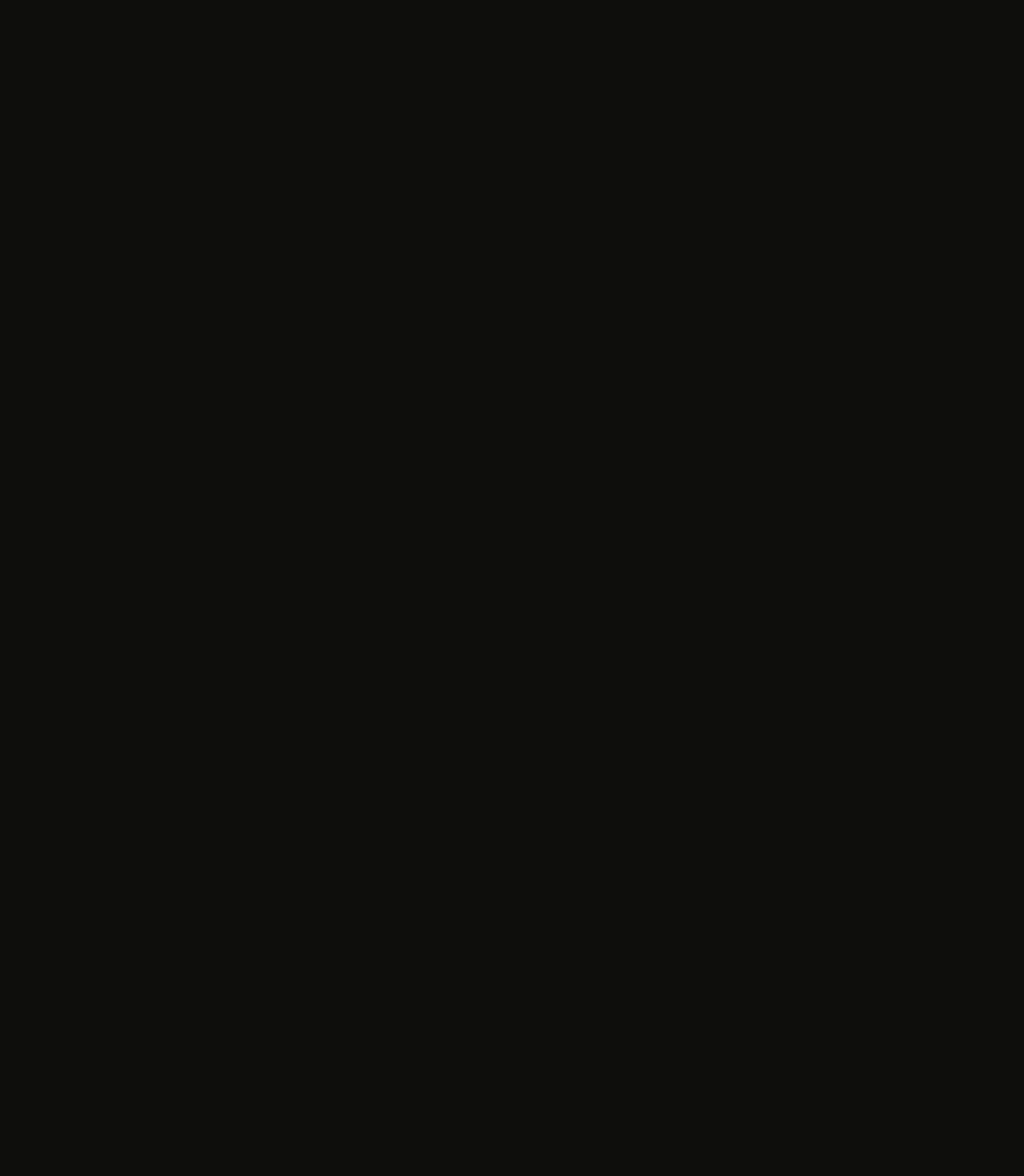
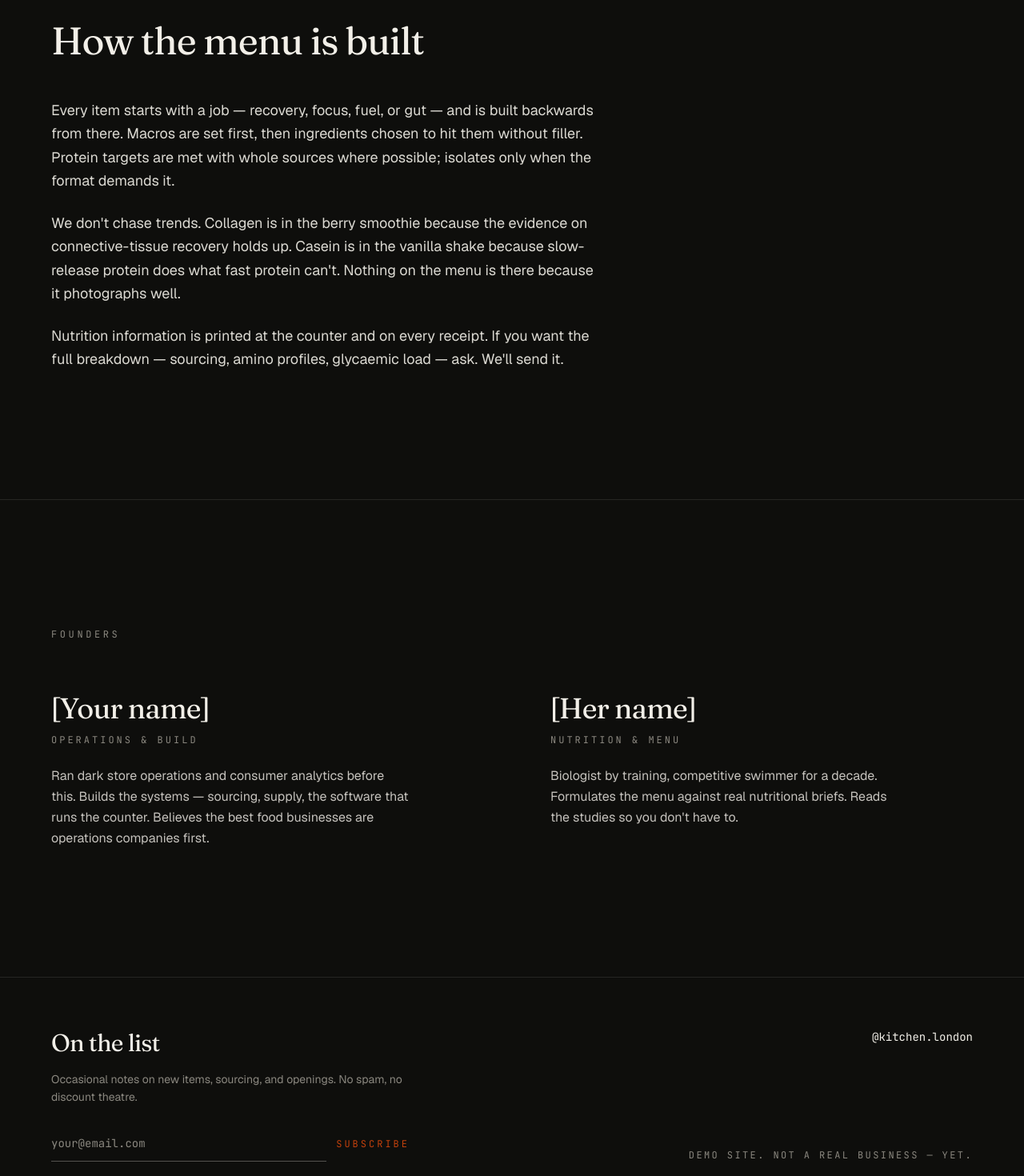
Before and after one commit to coombesmatthew/kitchen-site, a Next.js app: page / in a window 1280 px wide. Shown: the part 3380-4850 px from the top of the page at 80% size. Before the commit the page ends 3166 px from the top, so only its background shows below. Built offline with nearby package versions, Linux system fonts and the light colour scheme.

Commit message:
Stage 4: science + founders + footer

```diff
--- a/app/page.tsx
+++ b/app/page.tsx
@@ -1,6 +1,9 @@
 import Hero from "@/components/Hero";
 import Principles from "@/components/Principles";
 import Menu from "@/components/Menu";
+import Science from "@/components/Science";
+import Founders from "@/components/Founders";
+import Footer from "@/components/Footer";
 
 export default function Home() {
   return (
@@ -8,6 +11,9 @@
       <Hero />
       <Principles />
       <Menu />
+      <Science />
+      <Founders />
+      <Footer />
     </main>
   );
 }
--- /dev/null
+++ b/components/Footer.tsx
@@ -0,0 +1,45 @@
+"use client";
+
+import { footer } from "@/content";
+
+export default function Footer() {
+  return (
+    <footer className="px-8 md:px-16 pt-16 pb-24 border-t border-fg/10">
+      <div className="grid grid-cols-1 md:grid-cols-2 gap-16">
+        <div className="max-w-md">
+          <h3 className="font-serif text-2xl md:text-3xl mb-4 tracking-tight">
+            {footer.newsletter.heading}
+          </h3>
+          <p className="font-sans text-muted leading-relaxed mb-6 text-sm">
+            {footer.newsletter.body}
+          </p>
+          <form className="flex gap-3 items-stretch" onSubmit={(e) => e.preventDefault()}>
+            <input
+              type="email"
+              placeholder={footer.newsletter.placeholder}
+              className="flex-1 bg-transparent border-b border-fg/30 px-0 py-3 font-mono text-sm text-fg placeholder:text-muted focus:outline-none focus:border-accent transition-colors"
+              aria-label="Email"
+            />
+            <button
+              type="submit"
+              className="font-mono text-xs uppercase tracking-[0.25em] text-accent hover:underline underline-offset-8"
+            >
+              {footer.newsletter.cta}
+            </button>
+          </form>
+        </div>
+        <div className="md:text-right flex flex-col md:items-end justify-between gap-8">
+          <a
+            href="https://instagram.com/kitchen.london"
+            className="font-mono text-sm text-fg hover:text-accent transition-colors"
+          >
+            {footer.social.instagram}
+          </a>
+          <p className="font-mono text-xs text-muted uppercase tracking-[0.2em]">
+            {footer.note}
+          </p>
+        </div>
+      </div>
+    </footer>
+  );
+}
--- /dev/null
+++ b/components/Founders.tsx
@@ -0,0 +1,24 @@
+import { founders } from "@/content";
+
+export default function Founders() {
+  return (
+    <section className="py-32 md:py-40 px-8 md:px-16 border-t border-fg/10">
+      <p className="font-mono text-xs uppercase tracking-[0.3em] text-muted mb-16">
+        Founders
+      </p>
+      <div className="grid grid-cols-1 md:grid-cols-2 gap-16 md:gap-24">
+        {founders.map((f) => (
+          <div key={f.name} className="max-w-md">
+            <h3 className="font-serif text-3xl md:text-4xl mb-3 tracking-tight">
+              {f.name}
+            </h3>
+            <p className="font-mono text-xs uppercase tracking-[0.25em] text-muted mb-6">
+              {f.role}
+            </p>
+            <p className="font-sans text-fg/80 leading-relaxed">{f.bio}</p>
+          </div>
+        ))}
+      </div>
+    </section>
+  );
+}
--- /dev/null
+++ b/components/Science.tsx
@@ -0,0 +1,21 @@
+import { science } from "@/content";
+
+export default function Science() {
+  return (
+    <section className="py-32 md:py-40 px-8 md:px-16 border-t border-fg/10">
+      <p className="font-mono text-xs uppercase tracking-[0.3em] text-muted mb-16">
+        The science
+      </p>
+      <div className="max-w-[65ch]">
+        <h2 className="font-serif text-4xl md:text-5xl mb-12 tracking-tight">
+          {science.heading}
+        </h2>
+        <div className="space-y-6 font-sans text-fg/90 text-lg leading-relaxed">
+          {science.body.map((p, i) => (
+            <p key={i}>{p}</p>
+          ))}
+        </div>
+      </div>
+    </section>
+  );
+}
```
